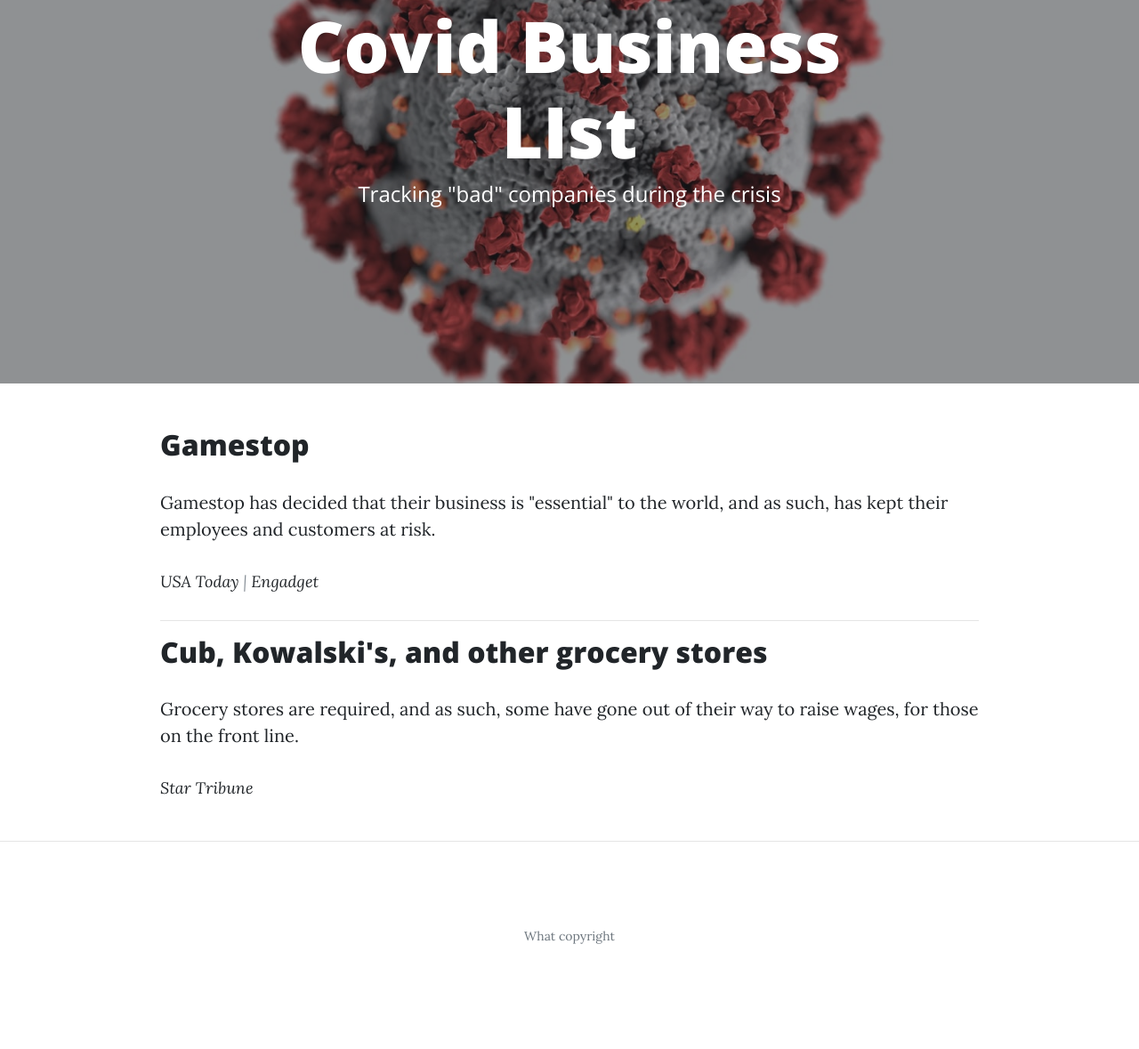
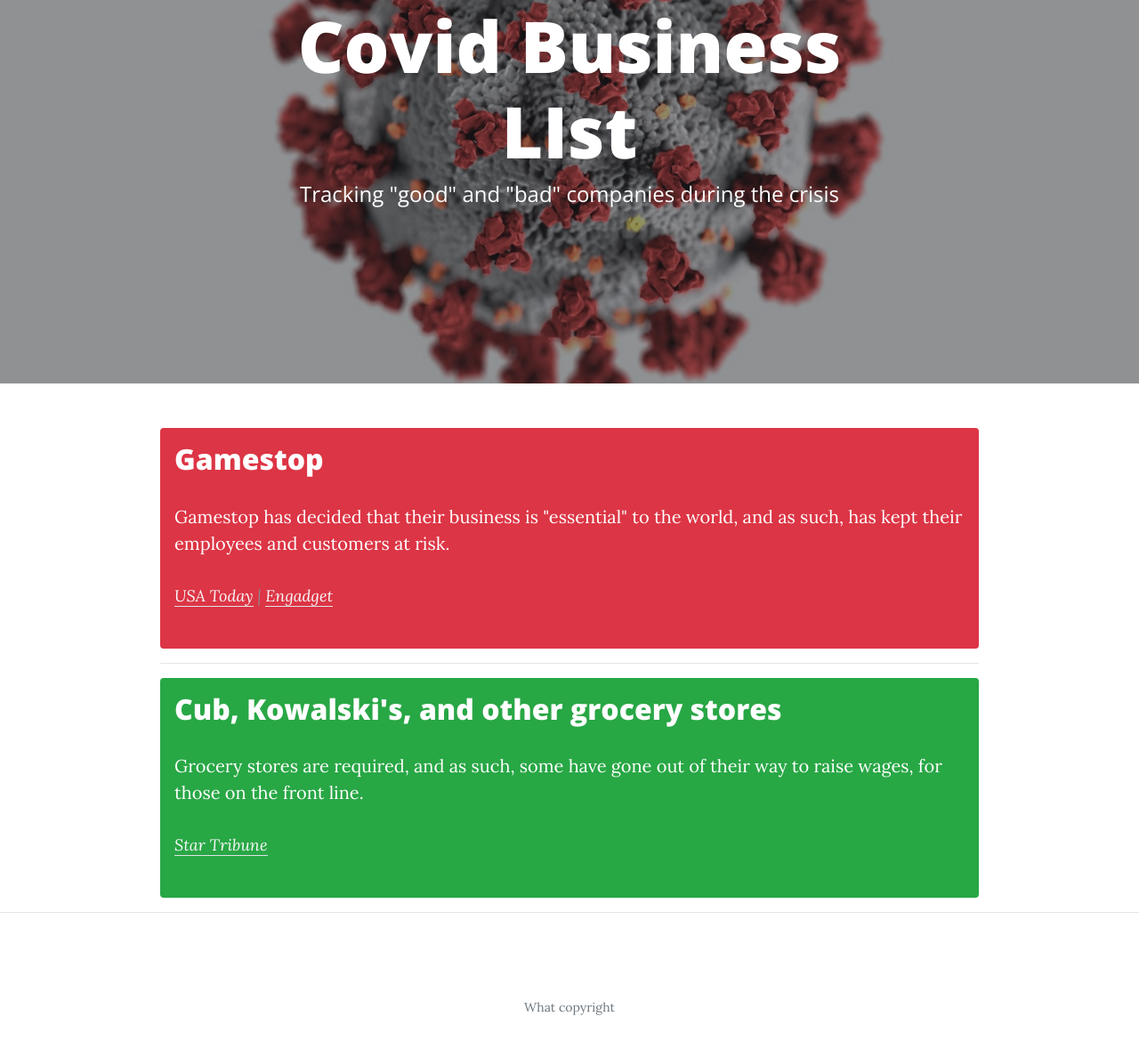
Before and after one commit to CovidBusinessList/CovidBusinessList.github.io, a plain HTML site: page index.html in a window 1280 px wide. Shown: the part 197-1376 px from the top of the page at 89% size. Before the commit the page ends 1325 px from the top, so only its background shows below. Drawn offline with nearby package versions, Linux system fonts and the light colour scheme.

Commit message:
styling updates

```diff
--- a/index.html
+++ b/index.html
@@ -54,7 +54,7 @@
         <div class="col-lg-8 col-md-10 mx-auto">
           <div class="site-heading">
             <h1>Covid Business LIst</h1>
-            <span class="subheading">Tracking "bad" companies during the crisis</span>
+            <span class="subheading">Tracking "good" and "bad" companies during the crisis</span>
           </div>
         </div>
       </div>
@@ -65,7 +65,7 @@
   <div class="container">
     <div class="row">
       <div class="col-lg-10 col-md-10 mx-auto">
-        <div class="post-preview">
+        <div class="post-preview bg-danger rounded p-3 text-white">
             <h2 class="post-title">
               Gamestop
             </h2>
@@ -73,18 +73,18 @@
               Gamestop has decided that their business is "essential" to the world, and as such, has kept their employees and customers at risk.
             </p>
           <p class="post-meta">
-            <a href="https://www.usatoday.com/story/money/2020/03/18/coronavirus-what-stores-are-open-and-who-is-closed/2865166001/">USA Today</a> | <a href="https://www.engadget.com/2020/03/20/gamestop-essential/">Engadget</a>
+            <a class="text-light border-bottom" href="https://www.usatoday.com/story/money/2020/03/18/coronavirus-what-stores-are-open-and-who-is-closed/2865166001/">USA Today</a> | <a class="text-light border-bottom" href="https://www.engadget.com/2020/03/20/gamestop-essential/">Engadget</a>
           </p>
         </div>
         <hr>
-        <div class="post-preview">
+        <div class="post-preview bg-success rounded p-3 text-white">
             <h2 class="post-title">
               Cub, Kowalski's, and other grocery stores
             </h2>
           <p>
             Grocery stores are required, and as such, some have gone out of their way to raise wages, for those on the front line.
           </p>
-          <p class="post-meta"><a href="http://www.startribune.com/cub-kowalski-s-others-give-raises-to-hourly-workers/568933152/">Star Tribune</a></p>
+          <p class="post-meta"><a class="text-light border-bottom" href="http://www.startribune.com/cub-kowalski-s-others-give-raises-to-hourly-workers/568933152/">Star Tribune</a></p>
         </div>
       </div>
     </div>
```
